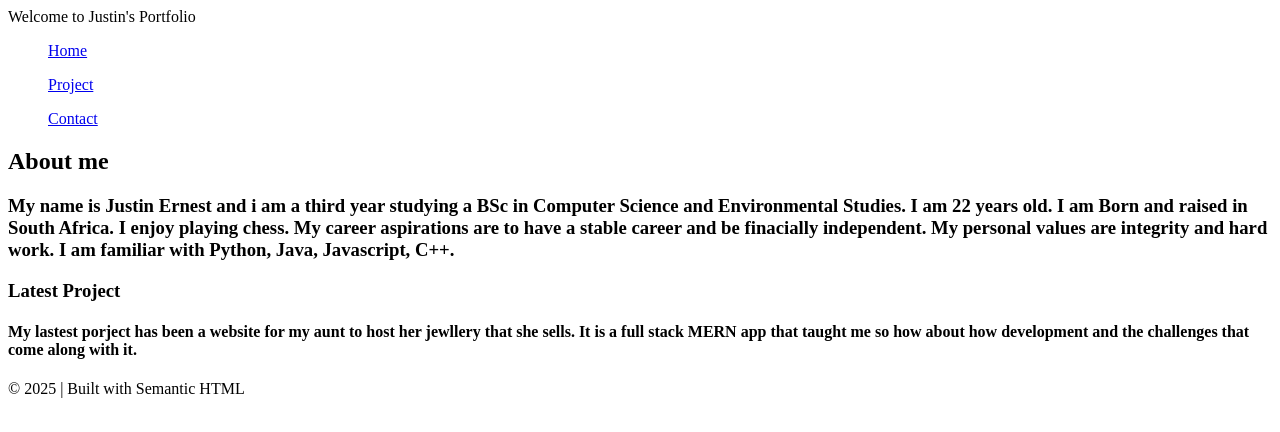
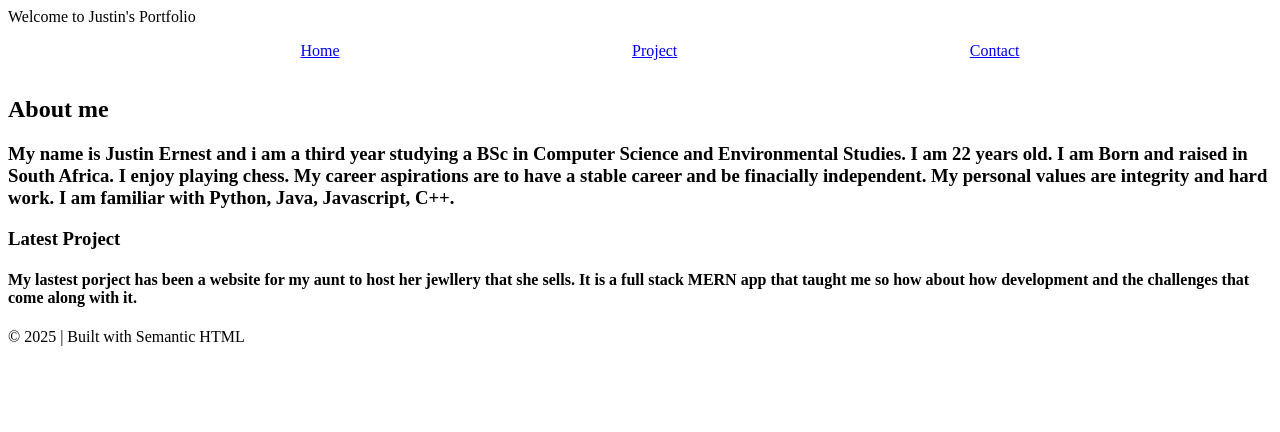
Before and after one commit to justinz-songz/SDLab1, a plain HTML site: page 2445736-lab2.html in a window 1280 px wide. Drawn offline with Linux system fonts and the light colour scheme.

```diff
--- a/2445736-lab2.html
+++ b/2445736-lab2.html
@@ -4,12 +4,19 @@
     <meta charset="UTF-8">
     <meta name="viewport" content="width=device-width, initial-scale=1.0">
     <title>Document</title>
+    <style>
+        .container{
+            display: flex;
+            justify-content: space-evenly;
+        }
+
+    </style>
 </head>
 <body>
     <header>
         Welcome to Justin's Portfolio
     </header>
-    <nav>
+    <nav class="container">
         <ul>
             <a href="index.html">Home</a>
 
```
Also changed, not shown: index.html (+1 -0 lines).
